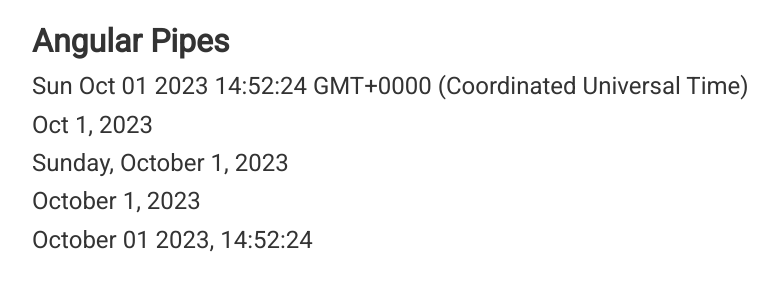
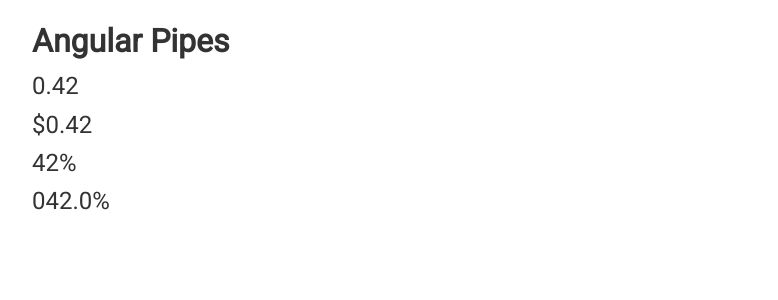
Before and after one commit to Comprehensher/angular-conspect, an Angular app: page / in a window 1280 px wide. Shown: the top 300 px of the page, without its empty margins (108-886 px from the left). Built offline with nearby package versions, Linux system fonts and the light colour scheme.

Commit message:
Pipe for floats

```diff
--- a/src/app/app.component.html
+++ b/src/app/app.component.html
@@ -2,28 +2,20 @@
   <h1>Angular Pipes</h1>
 
   <p>
-<!--    Output: Sun Oct 01 2023 19:39:45 GMT+0300 (Москва, стандартное время)-->
-    {{date}}
+  <!--Output: 0.42-->
+    {{float}}
   </p>
-
   <p>
-    <!--    Output: Oct 1, 2023-->
-    {{date | date}}
+    <!--Output: $0.42-->
+    {{float | currency}}
   </p>
-
   <p>
-    <!--    Output: Sunday, October 1, 2023-->
-    {{date | date:'fullDate'}}
+    <!--Output: 42%-->
+    {{float | percent}}
   </p>
-
   <p>
-    <!--    Output: October 1, 2023-->
-    {{date | date:'longDate'}}
-  </p>
-
-  <p>
-    <!--    Output: October 01 2023, 19:49:50 -->
-    {{date | date:'MMMM dd yyyy, HH:mm:ss'}}
+    <!--Output: 042.0%%-->
+    {{float | percent:'3.1-2'}}
   </p>
 
 <!--  See more formats for pipes at site: https://angular.io/api filter by pipe-->
--- a/src/app/app.component.ts
+++ b/src/app/app.component.ts
@@ -11,4 +11,6 @@
   str = 'hello world'
 
   date: Date = new Date()
+
+  float = 0.42
 }
```
